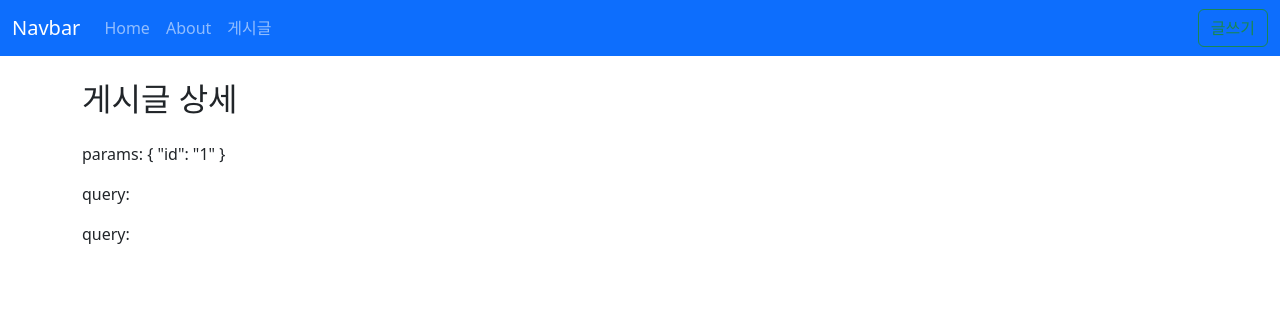
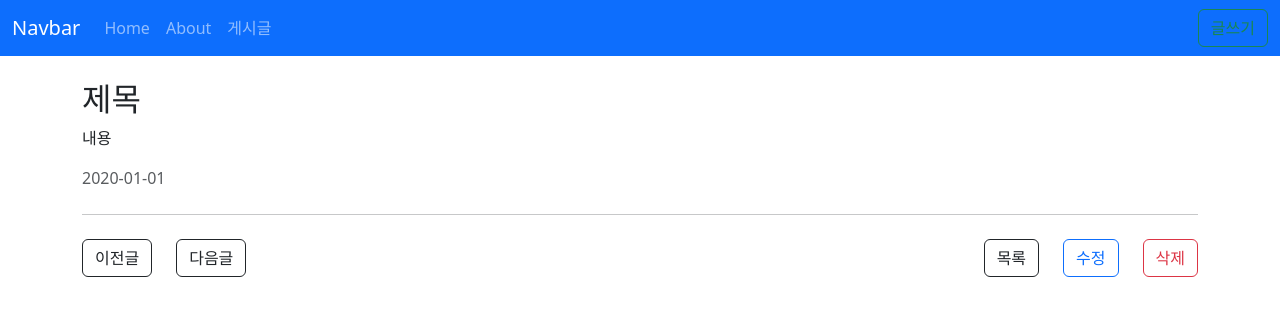
Before and after one commit to finnbell/vue3-posts, a Vue app: page /posts/1 in a window 1280 px wide. Shown: the top 316 px of the page. Built offline with nearby package versions, Linux system fonts and the light colour scheme.

Commit message:
CRUD 화면 및 기능 적용

```diff
--- a/src/views/posts/PostCreateView.vue
+++ b/src/views/posts/PostCreateView.vue
@@ -12,7 +12,7 @@
         <textarea class="form-control" id="content" rows="3"></textarea>
       </div>
       <div class="pt-4"></div>
-        <button type="button" class="btn btn-outline-dark me-2">목록</button>
+        <button type="button" class="btn btn-outline-dark me-2" @click="goListPage" >목록</button>
         <button class="btn btn-primary">저장</button>
      </form>
   </div>
@@ -20,6 +20,11 @@
 
 <script setup>
 
+import { useRouter } from 'vue-router'
+
+const router = useRouter();
+
+const goListPage = () => router.push({ name: 'PostList' })
 </script>
 
 <style lang="scss" scoped>
--- a/src/views/posts/PostDetailView.vue
+++ b/src/views/posts/PostDetailView.vue
@@ -1,14 +1,43 @@
 <template>
   <div>
-    <h2>게시글 상세</h2>
-     <h4 class="my-4"></h4>
-     <p> params: {{ $route.params }}</p>
-     <p> query: {{ $route.query.searchText }}</p>
-     <p> query: {{ $route.hash }}</p>
+    <h2>제목</h2>
+    <p>내용</p>
+    <p class="text-muted">2020-01-01</p>
+    <hr class="my-4"/>
+    <div class="row">
+      <div class="col-auto">
+        <button class="btn btn-outline-dark">이전글 </button>
+      </div>
+      <div class="col-auto">
+        <button class="btn btn-outline-dark">다음글 </button>
+      </div>
+
+      <div class="col-auto me-auto"></div>
+      <div class="col-auto">
+        <button class="btn btn-outline-dark" @click="goListPage">목록 </button>
+      </div>
+      <div class="col-auto">
+        <button class="btn btn-outline-primary" @click="goEditPage">수정 </button>
+      </div>
+      <div class="col-auto">
+        <button class="btn btn-outline-danger">삭제 </button>
+      </div>
+
+
+    </div>
   </div>
 </template>
 
 <script setup>
+import { useRoute, useRouter } from 'vue-router'
+
+const route = useRoute();
+const router = useRouter();
+const id = route.params.id;
+
+const goListPage = () => router.push({name:'PostList'})
+const goEditPage = () => router.push({name:'PostEdit', params:{id}})
+
 
 </script>
 
--- a/src/views/posts/PostEditView.vue
+++ b/src/views/posts/PostEditView.vue
@@ -2,13 +2,33 @@
   <div>
     <h2>게시글 수정</h2>
      <h4 class="my-4"></h4>
+     <form @submit.prevent>
+      <div class="mb-3">
+        <label for="title" class="form-label">제목</label>
+        <input type="text" class="form-control" id="title" >
+      </div>
+      <div class="mb-3">
+        <label for="content" class="form-label">내용</label>
+        <textarea class="form-control" id="content" rows="3"></textarea>
+      </div>
+      <div class="pt-4"></div>
+        <button
+          type="button"
+          class="btn btn-outline-danger me-2"
+          @click="goDetailPage">취소</button>
+        <button class="btn btn-primary">수정</button>
+     </form>
   </div>
 </template>
 
-<script>
-export default {
+<script setup>
+import { useRoute, useRouter } from 'vue-router'
 
-}
+const route = useRoute();
+const router = useRouter();
+const id = route.params.id;
+
+const goDetailPage = () => router.push( { name: 'PostDetail', params:{ id }})
 
 </script>
 
```
